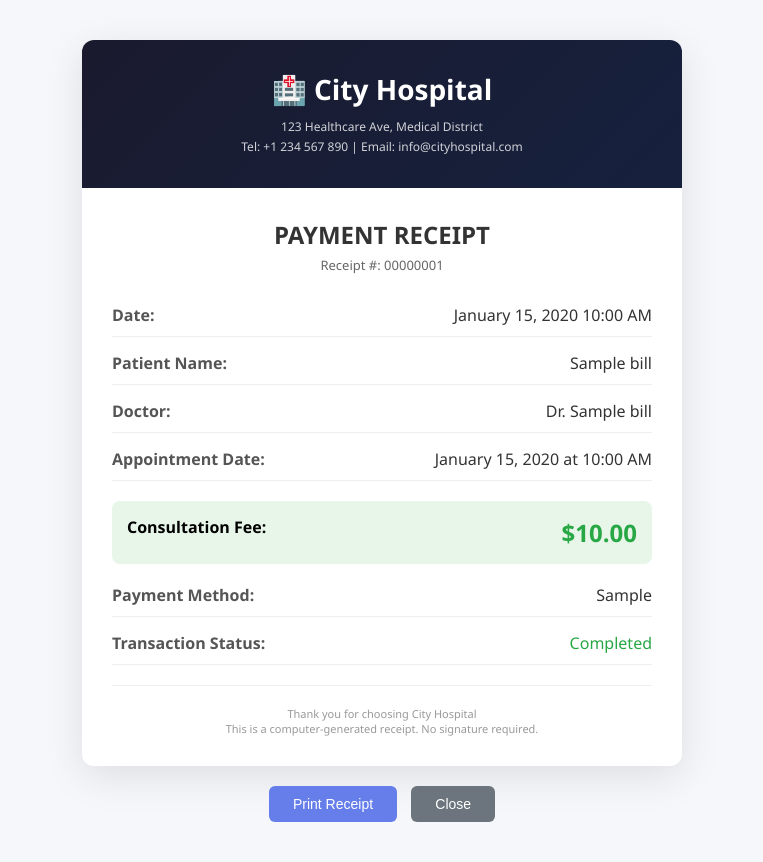
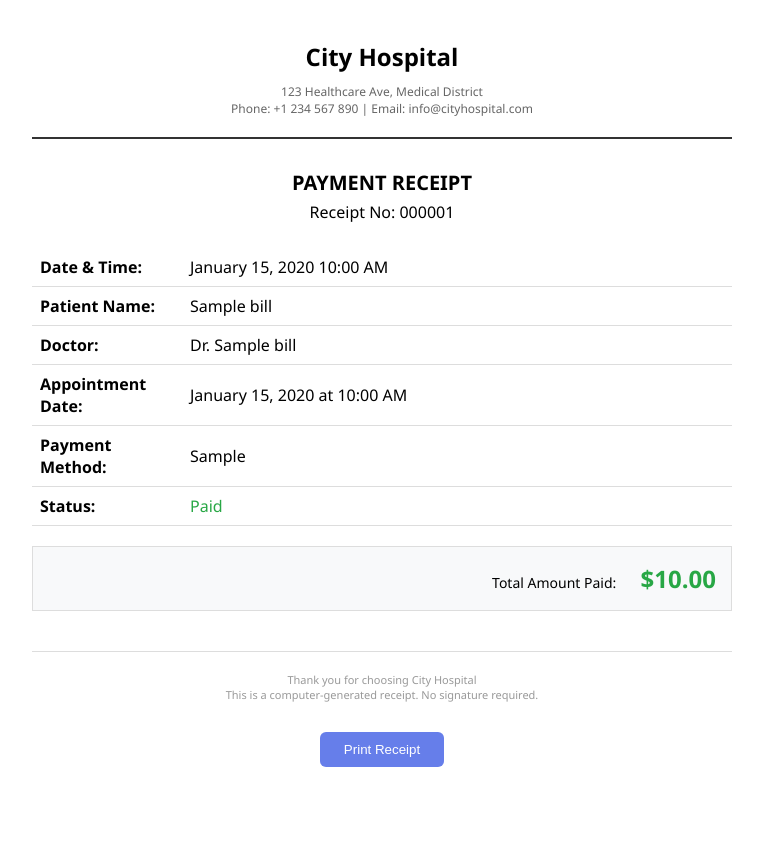
Before and after one commit to astr1cs/Hospital-Appointment-Booking-System, a PHP site: the page made by hospital-system/views/receptionist/payments/receipt.php in a window 1280 px wide. Shown: the whole page, without its empty margins (258-1021 px from the left). After the commit the page ends 767 px from the top, so only its background shows below. Run offline with PHP 8.4, Linux system fonts and the light colour scheme; the template is opened without the code that fills it: most values are stand-ins (such as "Sample title", 1, 10 or a date in 2020).

Commit message:
fix:receipt bug fixed

```diff
--- a/hospital-system/views/receptionist/payments/receipt.php
+++ b/hospital-system/views/receptionist/payments/receipt.php
@@ -2,8 +2,7 @@
 <html lang="en">
 <head>
     <meta charset="UTF-8">
-    <meta name="viewport" content="width=device-width, initial-scale=1.0">
-    <title>Payment Receipt - City Hospital</title>
+    <title>Payment Receipt</title>
     <style>
         * {
             margin: 0;
@@ -13,118 +12,90 @@
         body {
             font-family: 'Segoe UI', Tahoma, Geneva, Verdana, sans-serif;
             padding: 40px;
-            background: #f5f7fa;
+            background: white;
         }
         .receipt-container {
-            max-width: 600px;
+            max-width: 700px;
             margin: 0 auto;
             background: white;
-            border-radius: 12px;
-            box-shadow: 0 10px 40px rgba(0,0,0,0.1);
-            overflow: hidden;
         }
         .receipt-header {
-            background: linear-gradient(135deg, #1a1a2e 0%, #16213e 100%);
-            color: white;
-            padding: 30px;
             text-align: center;
+            margin-bottom: 30px;
+            padding-bottom: 20px;
+            border-bottom: 2px solid #333;
         }
         .receipt-header h1 {
+            font-size: 24px;
             margin-bottom: 10px;
-            font-size: 28px;
         }
         .receipt-header p {
-            margin: 3px 0;
-            opacity: 0.8;
+            color: #666;
             font-size: 12px;
-        }
-        .receipt-body {
-            padding: 30px;
         }
         .receipt-title {
             text-align: center;
-            margin-bottom: 30px;
+            margin-bottom: 25px;
         }
         .receipt-title h2 {
-            color: #333;
+            font-size: 20px;
             margin-bottom: 5px;
         }
-        .receipt-title p {
-            color: #666;
-            font-size: 13px;
+        .info-table {
+            width: 100%;
+            border-collapse: collapse;
+            margin-bottom: 20px;
         }
-        .info-row {
-            display: flex;
-            justify-content: space-between;
-            margin-bottom: 15px;
-            padding-bottom: 10px;
-            border-bottom: 1px solid #eee;
+        .info-table td {
+            padding: 8px;
+            border-bottom: 1px solid #ddd;
         }
-        .info-label {
+        .info-table td:first-child {
+            width: 150px;
             font-weight: 600;
-            color: #555;
         }
-        .info-value {
-            color: #333;
-        }
-        .amount-row {
-            background: #e8f5e9;
+        .amount-box {
+            background: #f8f9fa;
             padding: 15px;
             margin: 20px 0;
-            border-radius: 8px;
+            text-align: right;
+            border: 1px solid #ddd;
         }
-        .amount-label {
-            font-weight: bold;
-            font-size: 16px;
+        .amount-box .label {
+            font-size: 14px;
         }
-        .amount-value {
+        .amount-box .value {
             font-size: 24px;
             font-weight: bold;
             color: #28a745;
+            margin-left: 20px;
         }
         .footer {
             text-align: center;
+            margin-top: 40px;
             padding-top: 20px;
-            border-top: 1px solid #eee;
-            margin-top: 20px;
+            border-top: 1px solid #ddd;
+            font-size: 11px;
             color: #999;
-            font-size: 11px;
-        }
-        .button-container {
-            text-align: center;
-            margin-top: 20px;
         }
         .print-btn {
+            text-align: center;
+            margin-top: 30px;
+        }
+        .print-btn button {
             background: #667eea;
             color: white;
             border: none;
             padding: 10px 24px;
             border-radius: 6px;
             cursor: pointer;
-            font-size: 14px;
-            margin-right: 10px;
-        }
-        .close-btn {
-            background: #6c757d;
-            color: white;
-            border: none;
-            padding: 10px 24px;
-            border-radius: 6px;
-            cursor: pointer;
-            font-size: 14px;
-            text-decoration: none;
         }
         @media print {
             body {
-                padding: 0;
-                background: white;
+                padding: 20px;
             }
-            .button-container {
+            .print-btn {
                 display: none;
-            }
-            .receipt-container {
-                box-shadow: none;
-                margin: 0;
             }
         }
     </style>
@@ -132,47 +103,46 @@
 <body>
 <div class="receipt-container">
     <div class="receipt-header">
-        <h1>🏥 City Hospital</h1>
+        <h1>City Hospital</h1>
         <p>123 Healthcare Ave, Medical District</p>
-        <p>Tel: +1 234 567 890 | Email: info@cityhospital.com</p>
+        <p>Phone: +1 234 567 890 | Email: info@cityhospital.com</p>
     </div>
-    <div class="receipt-body">
+
     <div class="receipt-title">
         <h2>PAYMENT RECEIPT</h2>
-            <p>Receipt #: <?php echo str_pad($bill['id'], 8, '0', STR_PAD_LEFT); ?></p>
+        <p>Receipt No: <?php echo str_pad($bill['id'], 6, '0', STR_PAD_LEFT); ?></p>
     </div>
 
-        <div class="info-row">
-            <span class="info-label">Date:</span>
-            <span class="info-value"><?php echo $bill['paid_at'] ? date('F d, Y h:i A', strtotime($bill['paid_at'])) : date('F d, Y h:i A'); ?></span>
-        </div>
-        <div class="info-row">
-            <span class="info-label">Patient Name:</span>
-            <span class="info-value"><?php echo htmlspecialchars($bill['patient_name']); ?></span>
-        </div>
-        <div class="info-row">
-            <span class="info-label">Doctor:</span>
-            <span class="info-value">Dr. <?php echo htmlspecialchars($bill['doctor_name']); ?></span>
-        </div>
-        <div class="info-row">
-            <span class="info-label">Appointment Date:</span>
-            <span class="info-value"><?php echo date('F d, Y', strtotime($bill['appointment_date'])); ?> at <?php echo date('h:i A', strtotime($bill['appointment_time'])); ?></span>
-        </div>
+    <table class="info-table">
+        <tr>
+            <td>Date & Time:</td>
+            <td><?php echo date('F d, Y h:i A', strtotime($bill['paid_at'] ?? $bill['created_at'])); ?></td>
+        </tr>
+        <tr>
+            <td>Patient Name:</td>
+            <td><?php echo htmlspecialchars($bill['patient_name']); ?></td>
+        </tr>
+        <tr>
+            <td>Doctor:</td>
+            <td>Dr. <?php echo htmlspecialchars($bill['doctor_name']); ?></td>
+        </tr>
+        <tr>
+            <td>Appointment Date:</td>
+            <td><?php echo date('F d, Y', strtotime($bill['appointment_date'])); ?> at <?php echo date('h:i A', strtotime($bill['appointment_time'])); ?></td>
+        </tr>
+        <tr>
+            <td>Payment Method:</td>
+            <td><?php echo ucfirst($bill['payment_method']); ?></td>
+        </tr>
+        <tr>
+            <td>Status:</td>
+            <td style="color: #28a745;">Paid</td>
+        </tr>
+    </table>
 
-        <div class="amount-row">
-            <div style="display: flex; justify-content: space-between;">
-                <span class="amount-label">Consultation Fee:</span>
-                <span class="amount-value">$<?php echo number_format($bill['amount'], 2); ?></span>
-            </div>
-        </div>
-
-        <div class="info-row">
-            <span class="info-label">Payment Method:</span>
-            <span class="info-value"><?php echo ucfirst($bill['payment_method']); ?></span>
-        </div>
-        <div class="info-row">
-            <span class="info-label">Transaction Status:</span>
-            <span class="info-value" style="color: #28a745;">Completed</span>
+    <div class="amount-box">
+        <span class="label">Total Amount Paid:</span>
+        <span class="value">$<?php echo number_format($bill['amount'], 2); ?></span>
     </div>
 
     <div class="footer">
@@ -180,10 +150,9 @@
         <p>This is a computer-generated receipt. No signature required.</p>
     </div>
 </div>
-</div>
-<div class="button-container">
-    <button onclick="window.print();" class="print-btn"><i class="fas fa-print"></i> Print Receipt</button>
-    <button onclick="window.close();" class="close-btn"><i class="fas fa-times"></i> Close</button>
+
+<div class="print-btn">
+    <button onclick="window.print();">Print Receipt</button>
 </div>
 </body>
 </html>
```
Also changed, not shown: hospital-system/controllers/receptionist/PaymentController.php (+5 -8 lines). Lines whose indentation alone changed are shown as unchanged.
